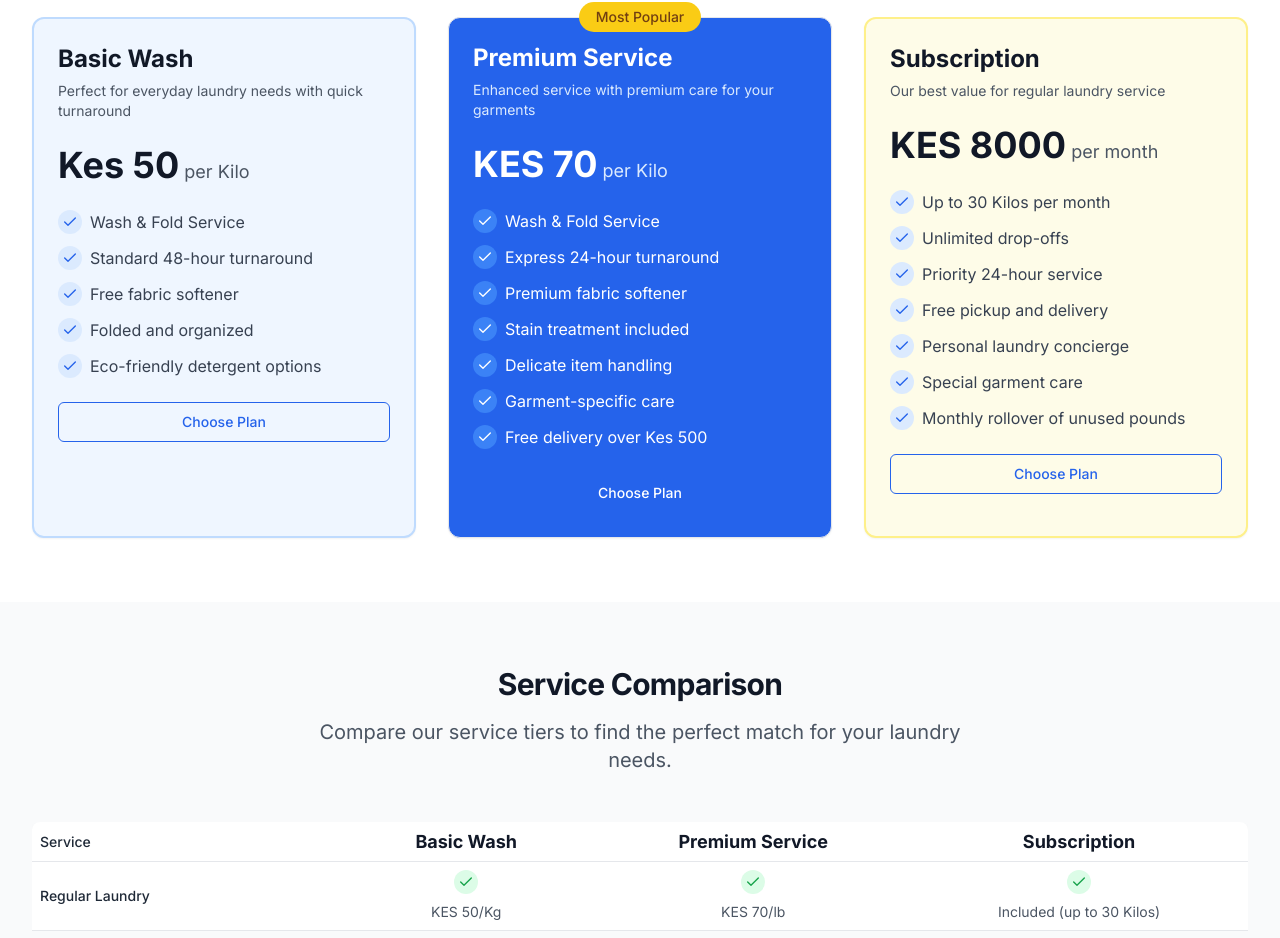
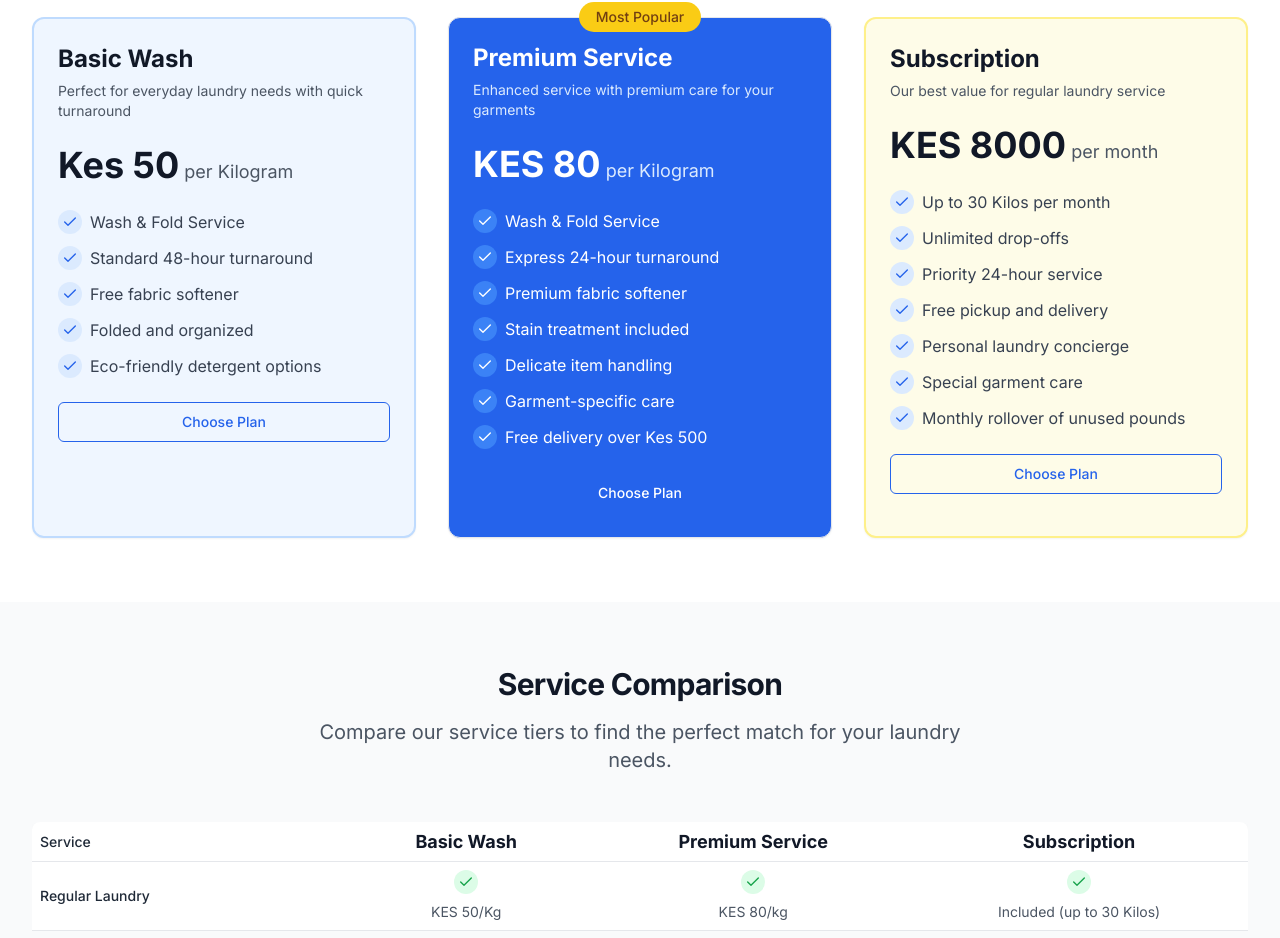
Before and after one commit to Andymwangi/laundry-website, a Next.js app: page /pricing in a window 1280 px wide. Shown: the part 763-1701 px from the top of the page. Built offline with nearby package versions, Linux system fonts and the light colour scheme.

Commit message:
changes to service page

```diff
--- a/src/components/layout/Footer.tsx
+++ b/src/components/layout/Footer.tsx
@@ -13,8 +13,8 @@ const Footer = () => {
               <Image
                 src="/images/favicon.ico"
                 alt="Laundry Basket"
-                width={30}
-                height={30}
+                width={20}
+                height={20}
                 className="w-auto h-auto round-md"
               />
               <span className="text-xl font-bold">Laundry Basket</span>
--- a/src/components/layout/Navbar.tsx
+++ b/src/components/layout/Navbar.tsx
@@ -21,8 +21,8 @@ const Navbar = () => {
           <Image
             src="/images/favicon.ico"
             alt="Laundry Basket Logo"
-            width={30}
-            height={30}
+            width={20}
+            height={20}
             className="w-auto h-auto round-md"
           />
           <span className="text-2xl font-bold text-primary">Laundry Basket</span>
--- a/src/components/pricing/PricingTiers.tsx
+++ b/src/components/pricing/PricingTiers.tsx
@@ -10,7 +10,7 @@ const pricingPlans = [
   {
     name: 'Basic Wash',
     price: 'Kes 50',
-    unit: 'per Kilo',
+    unit: 'per Kilogram',
     description: 'Perfect for everyday laundry needs with quick turnaround',
     features: [
       'Wash & Fold Service',
@@ -25,8 +25,8 @@ const pricingPlans = [
   },
   {
     name: 'Premium Service',
-    price: 'KES 70',
-    unit: 'per Kilo',
+    price: 'KES 80',
+    unit: 'per Kilogram',
     description: 'Enhanced service with premium care for your garments',
     features: [
       'Wash & Fold Service',
--- a/src/components/pricing/ServiceComparison.tsx
+++ b/src/components/pricing/ServiceComparison.tsx
@@ -10,7 +10,7 @@ const comparisonData = {
     {
       name: 'Regular Laundry',
       availability: [true, true, true],
-      pricing: ['KES 50/Kg', 'KES 70/lb', 'Included (up to 30 Kilos)']
+      pricing: ['KES 50/Kg', 'KES 80/kg', 'Included (up to 30 Kilos)']
     },
     {
       name: 'Dry Cleaning',
```
Also changed, not shown: 1 other file (tests, documents, lock files or other folders).
